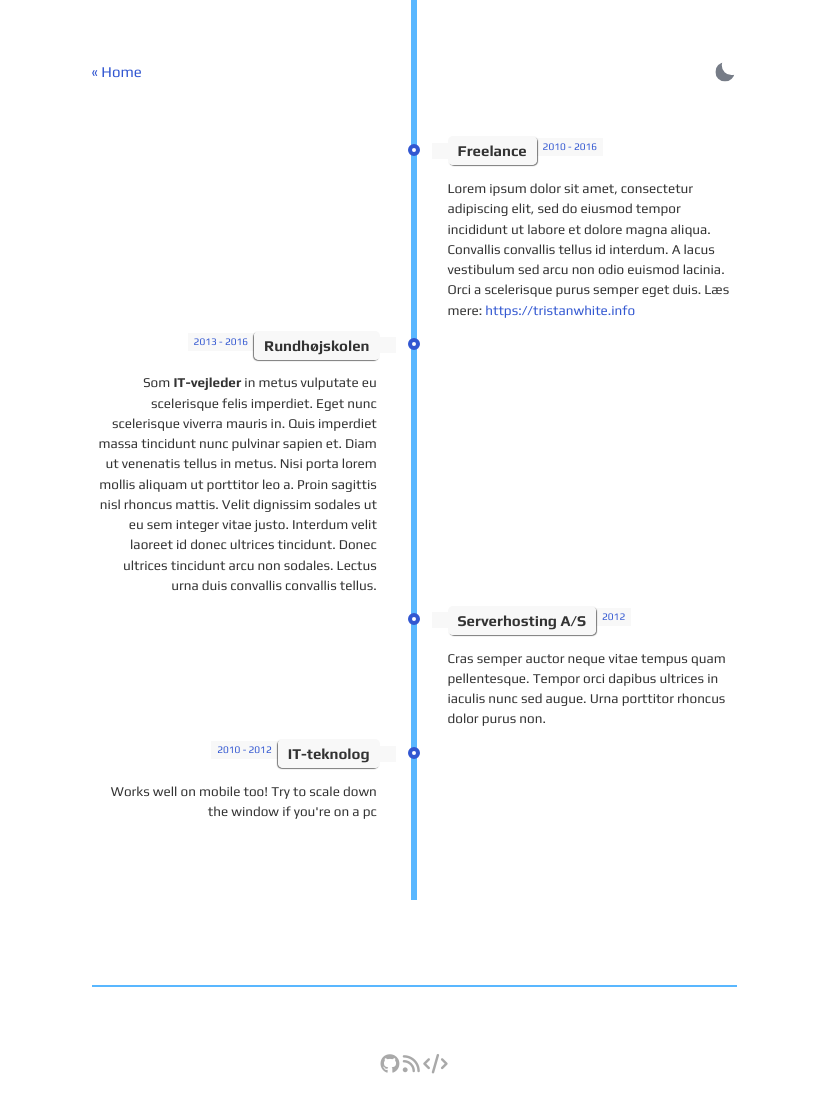
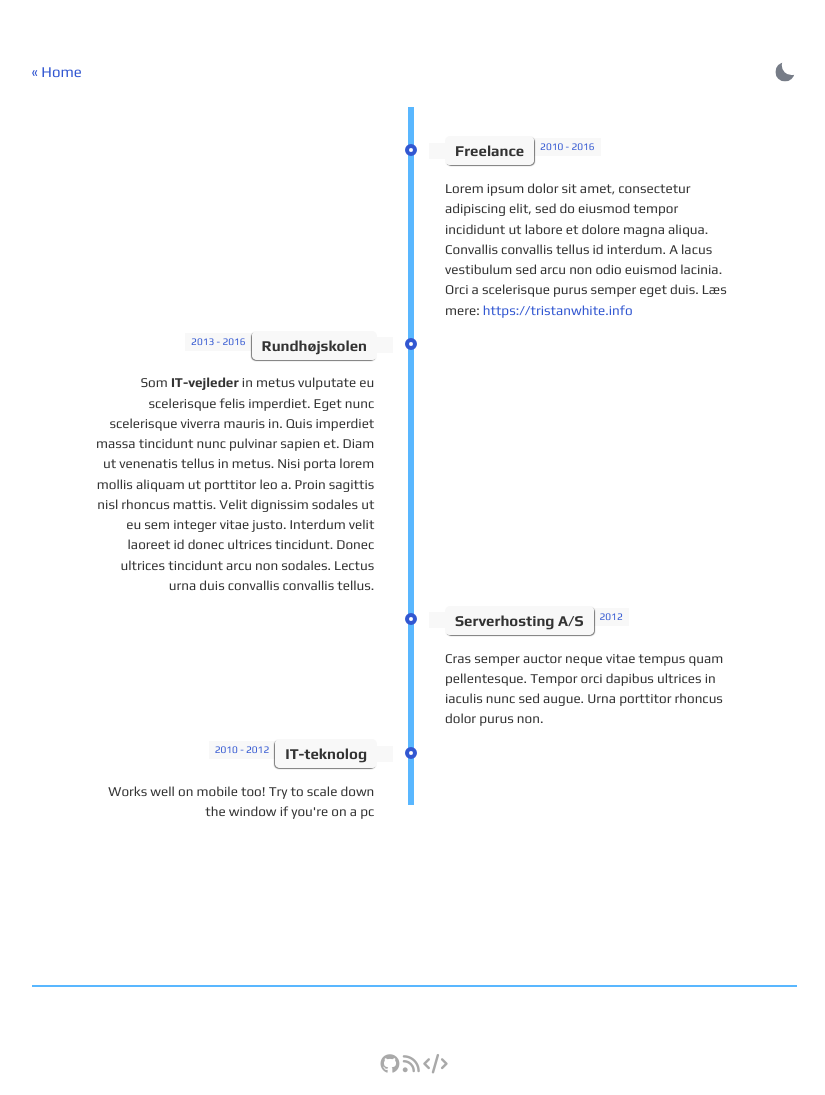
Before and after one commit to DavideBri/Gesko, a Jekyll site: the page built from about.html, in a window 1280 px wide. Shown: the whole page, without its empty margins (226-1051 px from the left). Built offline with Jekyll 4.4.1, drawn with Linux system fonts in a browser that asks for light colours.

Commit message:
Fixed timeline

```diff
--- a/_sass/_main.scss
+++ b/_sass/_main.scss
@@ -368,7 +368,7 @@ time {
 
 main {
 	display: flex;
-	max-width: 47rem;
+	max-width: 55rem;
 	margin: -5rem auto 0;
 	padding: 2.4rem 2rem;
 	flex-direction: column;
@@ -469,6 +469,7 @@ color: #333;
     padding: 10px 10px 10px 35px;
     color: var(--main-text-color);
     -webkit-appearance: none;
+    appearance: none;
     background-color: rgba(128, 128, 128, 0.1);
     border: 1px solid rgba(128, 128, 128, 0.1);
     &::-webkit-input-placeholder {
@@ -563,37 +564,46 @@ color: #333;
 
   // ------------------------------------
 $link-color: var(--link-color);
-
-
 .timeline {
-  position: center;
+  position: relative;
   width: 650px;
   margin: -6em auto;
   padding: 1px;
   list-style-type: none;
-  @media(max-width: 860px) {
+  height: 100%;
+
+  @media (max-width: 860px) {
     width: 100%;
+    margin: 0 auto;
+    /* Add margin to center the timeline on mobile */
   }
+
   &:before {
     position: absolute;
     left: 50%;
+    /* Center the vertical line */
     top: 0;
     content: ' ';
     display: block;
     width: 6px;
     height: 100%;
-    margin-left: -3px;
+    margin-left: -6px;
     background: var(--light-text-color);
     z-index: 5;
-    @media(max-width: 375px) {
-      height: 150%;
+
+    @media (max-width: 860px) {
+      width: 3px;
+      margin-left: -3px;
     }
   }
+
   li {
     padding: 2em 0;
-    @media(max-width: 860px) {
+
+    @media (max-width: 860px) {
       padding: 2em 0;
     }
+
     &::after {
       content: "";
       display: block;
@@ -603,7 +613,6 @@ $link-color: var(--link-color);
     }
   }
 }
-
 
 .direction-l {
   position: relative;
```
